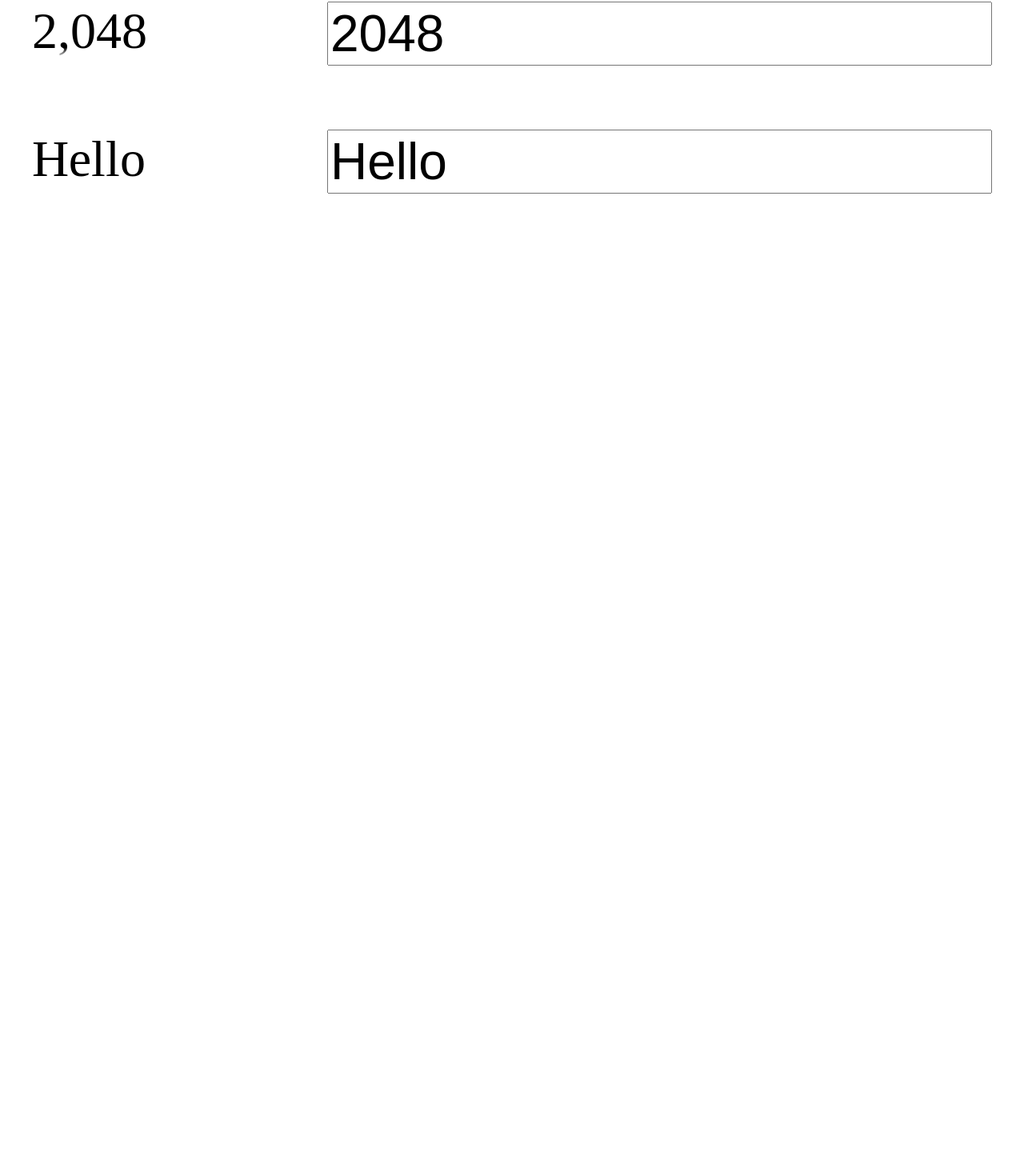
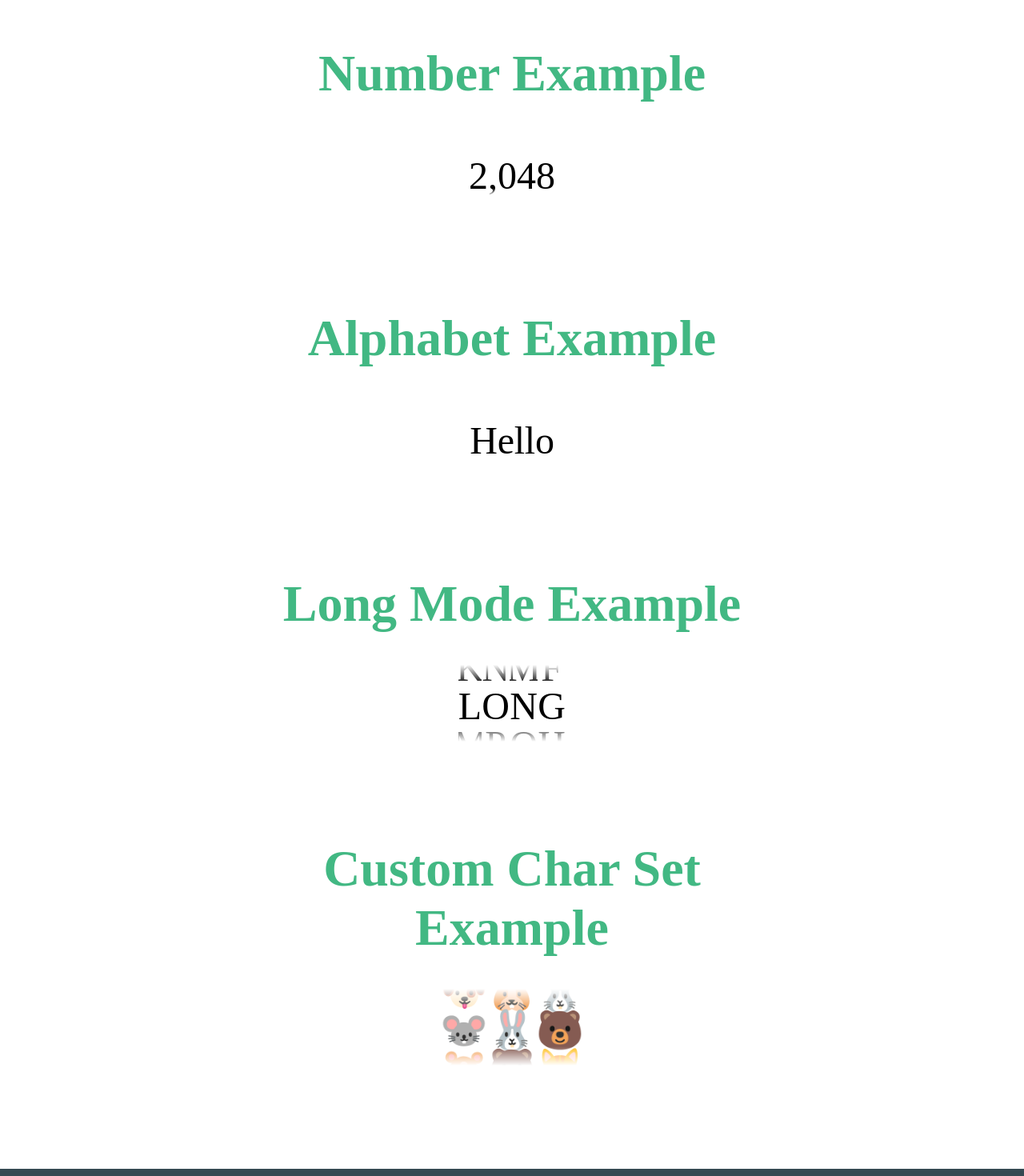
Before and after one commit to Andy-0414/vue-roller, a Vue app: page / in a window 1280 px wide. Shown: the part 838-2308 px from the top of the page at 80% size. Before the commit the page ends 1120 px from the top, so only its background shows below. Built offline with nearby package versions, Linux system fonts and the light colour scheme.

Commit message:
landing page add example

```diff
--- a/src/components/Roller/Roller.vue
+++ b/src/components/Roller/Roller.vue
@@ -15,7 +15,7 @@ const props = withDefaults(defineProps<Props>(), {
     value: "123",
 });
 
-const charArray = computed(() => props.value.split(""));
+const charArray = computed(() => [...props.value]);
 const computedCharSet = computed(() => {
     if (Array.isArray(props.charSet)) return props.charSet as string[];
     return RollerCharSet[props.charSet as RollerItemCharSet];
--- a/src/composables/useMeasureText.ts
+++ b/src/composables/useMeasureText.ts
@@ -4,10 +4,10 @@ import { onMounted, Ref, ref, watch } from "vue";
 
  */
 export default function useMeasureText(itemElement: Ref<HTMLDivElement | null>) {
-    const width = ref(0);
+    const width = ref(16);
 
     function updateWidth() {
-        width.value = itemElement.value?.clientWidth || 0;
+        width.value = itemElement.value?.clientWidth || 16;
     }
 
     onMounted(updateWidth);
--- a/src/pages/Home.vue
+++ b/src/pages/Home.vue
@@ -3,37 +3,82 @@ import { ref, watch } from "vue";
 import Roller from "../components/Roller/Roller.vue";
 
 const example1 = ref(2048);
+const isFocusExample1 = ref(false);
 watch(example1, () => {
-    if (example1.value >= 999999999) example1.value = 999999999;
+    if (!example1.value) example1.value = 0;
+    if (example1.value >= 999999999999) example1.value = 999999999999;
 });
 
 const example2 = ref("Hello");
+const isFocusExample2 = ref(false);
 watch(example2, () => {
-    example2.value = example2.value.replace(/[^a-z^A-Z]*$/, "");
+    example2.value = example2.value.replace(/\s/gi, "-");
+    example2.value = example2.value.replace(/[^a-z^A-Z|-]*$/, "");
+    if (!example2.value) example2.value = "";
 });
+
+const example3 = ref("LONG");
+const isFocusExample3 = ref(false);
+watch(example3, () => {
+    example3.value = example3.value.replace(/\s/gi, "-");
+    example3.value = example3.value.replace(/[^a-z^A-Z|-]*$/, "").toUpperCase();
+    if (!example3.value) example3.value = "";
+});
+
+const example4 = ref("🐭🐰🐻");
+const charSetExample4 = ref(["🐶", "🐭", "🐹", "🐰", "🐻", "🐱", "🧸", "🐼"]);
+function reloadValueExample4() {
+    example4.value =
+        charSetExample4.value[Math.floor(charSetExample4.value.length * Math.random())] +
+        charSetExample4.value[Math.floor(charSetExample4.value.length * Math.random())] +
+        charSetExample4.value[Math.floor(charSetExample4.value.length * Math.random())];
+}
 </script>
 
 <template>
     <div id="app">
-        <section class="app__onboarding">
+        <h1 class="app__onboarding">
             <Roller char-set="alphabet" value="VUE-ROLLER" mode="short" :duration="2000"></Roller>
-        </section>
+        </h1>
+
         <section class="app__example">
-            <div class="app__example__roller">
-                <Roller :value="example1.toLocaleString('ko')" char-set="number" value="1234" mode="short" :duration="1000"></Roller>
-            </div>
-            <div class="app__example__try">
-                <input v-model="example1" placeholder="Number" type="number" />
+            <h2 class="app__example__title">Number Example</h2>
+            <div class="app__example__wrapper">
+                <label class="app__example__wrapper__roller" :class="{ 'app__example__wrapper__roller--active': isFocusExample1 }">
+                    <Roller :value="example1.toLocaleString('ko')" char-set="number" mode="short" :duration="1000"></Roller>
+                    <input v-model="example1" placeholder="Number" type="number" @blur="isFocusExample1 = false" @focus="isFocusExample1 = true" />
+                </label>
             </div>
         </section>
         <section class="app__example">
-            <div class="app__example__roller">
-                <Roller :value="example2" char-set="alphabet" value="1234" mode="short" :duration="1000"></Roller>
-            </div>
-            <div class="app__example__try">
-                <input v-model="example2" placeholder="Alphabet" />
+            <h2 class="app__example__title">Alphabet Example</h2>
+            <div class="app__example__wrapper">
+                <label class="app__example__wrapper__roller" :class="{ 'app__example__wrapper__roller--active': isFocusExample2 }">
+                    <Roller :value="example2" char-set="alphabet" mode="short" :duration="1000"></Roller>
+                    <input v-model="example2" placeholder="Alphabet" @blur="isFocusExample2 = false" @focus="isFocusExample2 = true" />
+                </label>
             </div>
         </section>
+        <section class="app__example">
+            <h2 class="app__example__title">Long Mode Example</h2>
+            <div class="app__example__wrapper">
+                <label class="app__example__wrapper__roller" :class="{ 'app__example__wrapper__roller--active': isFocusExample3 }">
+                    <Roller :value="example3" char-set="alphabet" mode="long" :duration="1000"></Roller>
+                    <input v-model="example3" placeholder="Alphabet" @blur="isFocusExample3 = false" @focus="isFocusExample3 = true" />
+                </label>
+            </div>
+        </section>
+
+        <section class="app__example">
+            <h2 class="app__example__title">Custom Char Set Example</h2>
+            <div class="app__example__wrapper">
+                <label class="app__example__wrapper__roller" @click="reloadValueExample4" style="cursor: pointer">
+                    <Roller :value="example4" :char-set="charSetExample4" mode="long" :duration="1000"></Roller>
+                </label>
+            </div>
+        </section>
+
+        <footer class="app__footer">MIT Licensed, Copyright © 2020 github.com/andy-0414</footer>
     </div>
 </template>
 
@@ -48,6 +93,9 @@ body {
         width: 100%;
         height: 100vh;
 
+        margin: 0;
+        padding: 0;
+
         display: flex;
         justify-content: center;
         align-items: center;
@@ -58,21 +106,60 @@ body {
         font-size: 8em;
     }
     .app__example {
-        display: flex;
+        width: 100%;
+        max-width: 720px;
 
         padding: 40px;
-        .app__example__roller {
-            flex: 1;
+        margin: 0 auto;
 
+        .app__example__title {
+            color: #42b883;
             font-size: 4em;
+            text-align: center;
         }
-        .app__example__try {
-            flex: 1;
+        .app__example__wrapper {
+            display: flex;
 
-            input {
-                font-size: 4em;
+            width: 100%;
+
+            .app__example__wrapper__roller {
+                cursor: text;
+
+                flex: 1;
+
+                display: flex;
+                justify-content: center;
+
+                font-size: 3em;
+
+                padding: 10px 0;
+                border-bottom: 3px solid rgba(0, 0, 0, 0);
+
+                input {
+                    position: absolute;
+                    width: 0;
+                    height: 0;
+                    opacity: 0;
+                }
+            }
+            .app__example__wrapper__roller:hover {
+                opacity: 0.8;
+            }
+            .app__example__wrapper__roller--active {
+                border-bottom: 3px solid #42b883;
+                padding: 10px 0;
+            }
+            .app__example__wrapper__try {
             }
         }
     }
+    .app__footer {
+        margin-top: 100px;
+
+        padding: 20px;
+
+        background-color: #354952;
+        color: white;
+    }
 }
 </style>
```
